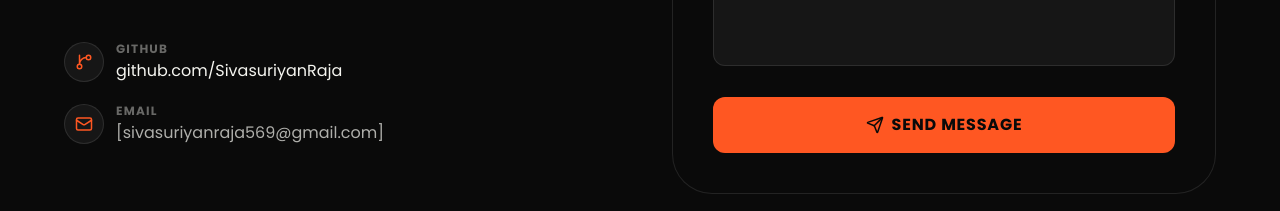
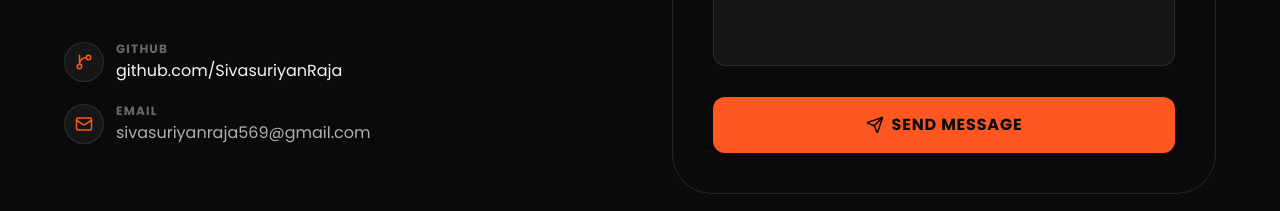
Before and after one commit to SivasuriyanRaja/portfolio, a React (Vite) app in the folder frontend/: page / in a window 1280 px wide. Shown: the part 9340-9551 px from the top of the page. Built offline with nearby package versions, Linux system fonts and the light colour scheme; a web font is replaced by a local one.

Commit message:
feat: add contact section with form submission and validation

```diff
--- a/frontend/src/components/sections/Contact.tsx
+++ b/frontend/src/components/sections/Contact.tsx
@@ -79,7 +79,7 @@ const Contact = () => {
               </div>
               <div>
                 <p className="font-body font-bold text-xs uppercase tracking-widest text-cream/40 mb-0.5">Email</p>
-                <p className="font-body text-cream/70 font-medium">[sivasuriyanraja569@gmail.com]</p>
+                <p className="font-body text-cream/70 font-medium">sivasuriyanraja569@gmail.com</p>
               </div>
             </div>
           </div>
```
